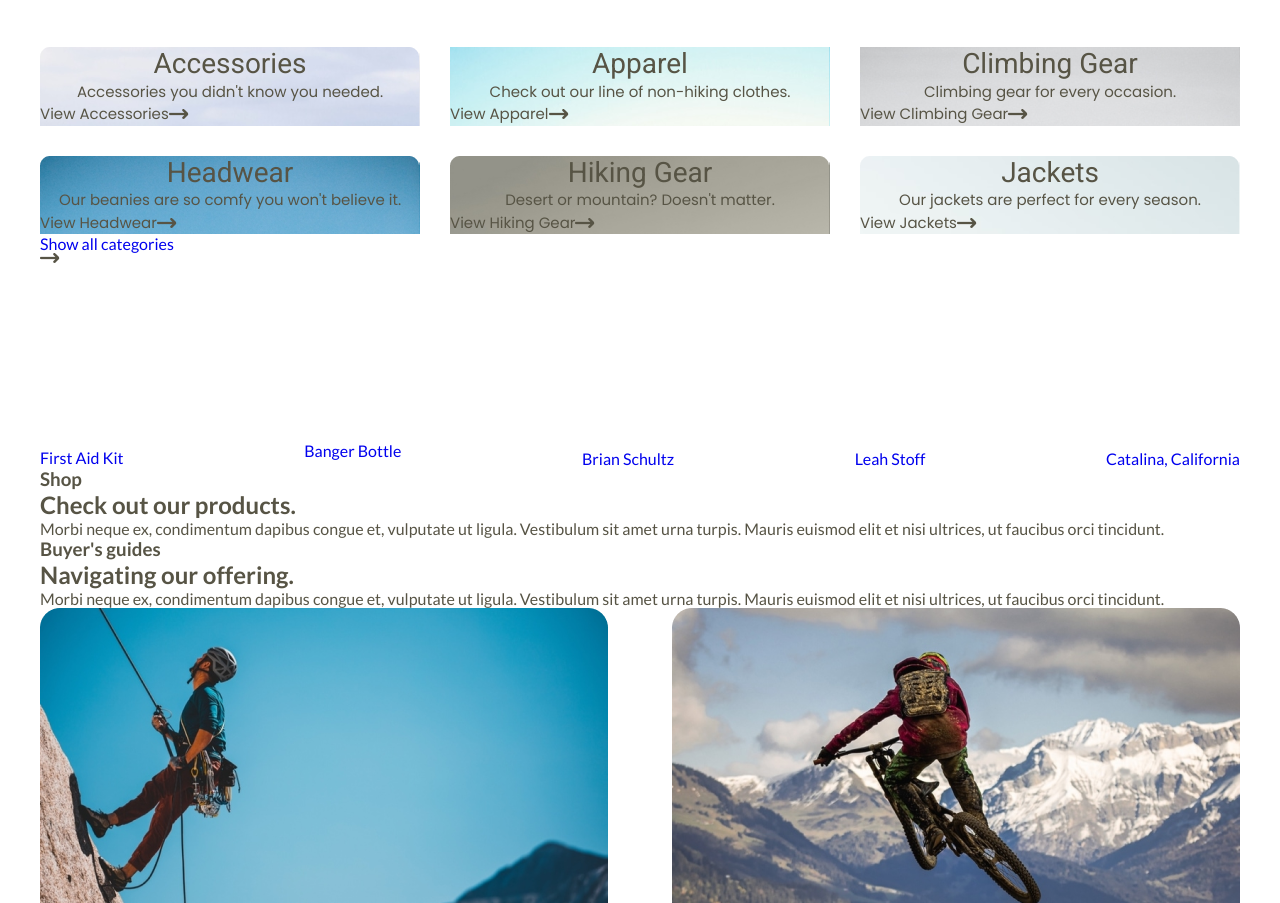
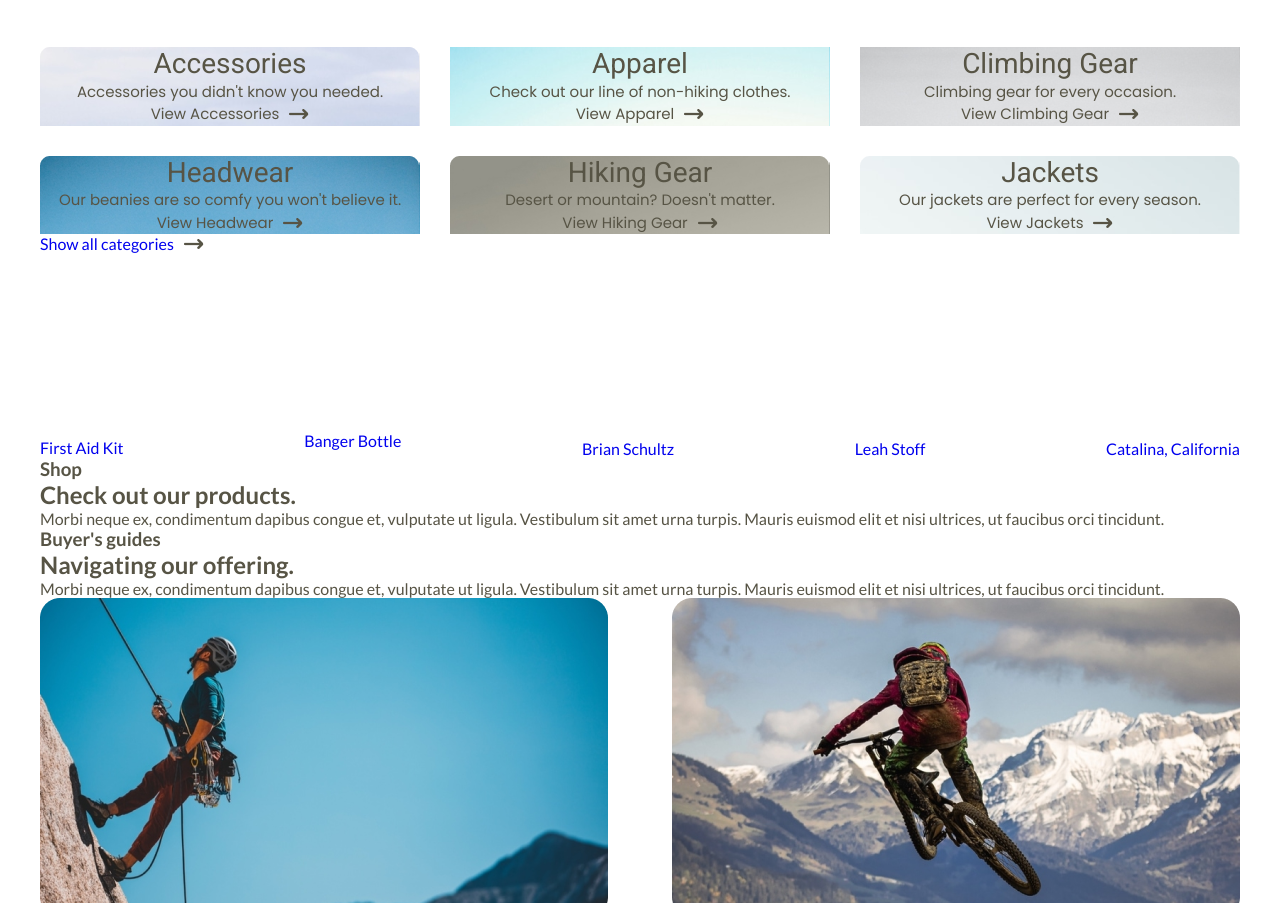
Before and after one commit to Sergo1604/OutDoor, a plain HTML site: page index.html in a window 1280 px wide. Shown: the part 2599-3502 px from the top of the page. Drawn offline with Linux system fonts and the light colour scheme.

Commit message:
01-07-22 htmk css

```diff
--- a/scss/style.scss
+++ b/scss/style.scss
@@ -288,6 +288,14 @@
                     grid-gap: 30px;
                     .block {
                         text-align: center;
+                        .wrapper-left {
+                            display: flex;
+                            align-items: center;
+                            justify-content: center;
+                            .link-img {
+                                margin-left: 10px;
+                            }
+                        }
                         .h3 {
                             @include setFont(inherit,
                             28px,
@@ -309,11 +317,14 @@
                             400);
                             font-family: 'Poppins', sans-serif;
                         }
-                        .wrapper-left {
-                            display: flex;
-                            align-items: center;
-                            justify-content: flex-start;
-                        }
+                    }
+                }
+                .wrapper-left {
+                    display: flex;
+                    align-items: center;
+                    justify-content: flex-start;
+                    .link-img {
+                        margin-left: 10px;
                     }
                 }
             }
```
Also changed, not shown: css/style.css.
